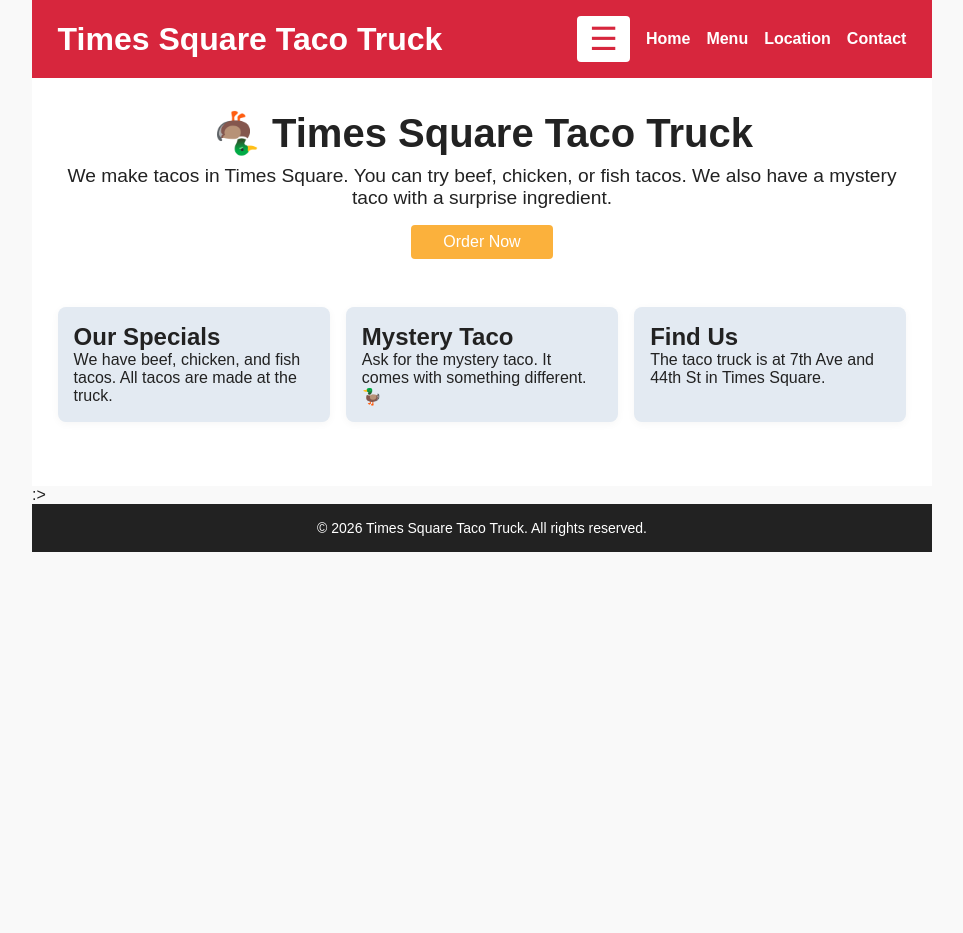
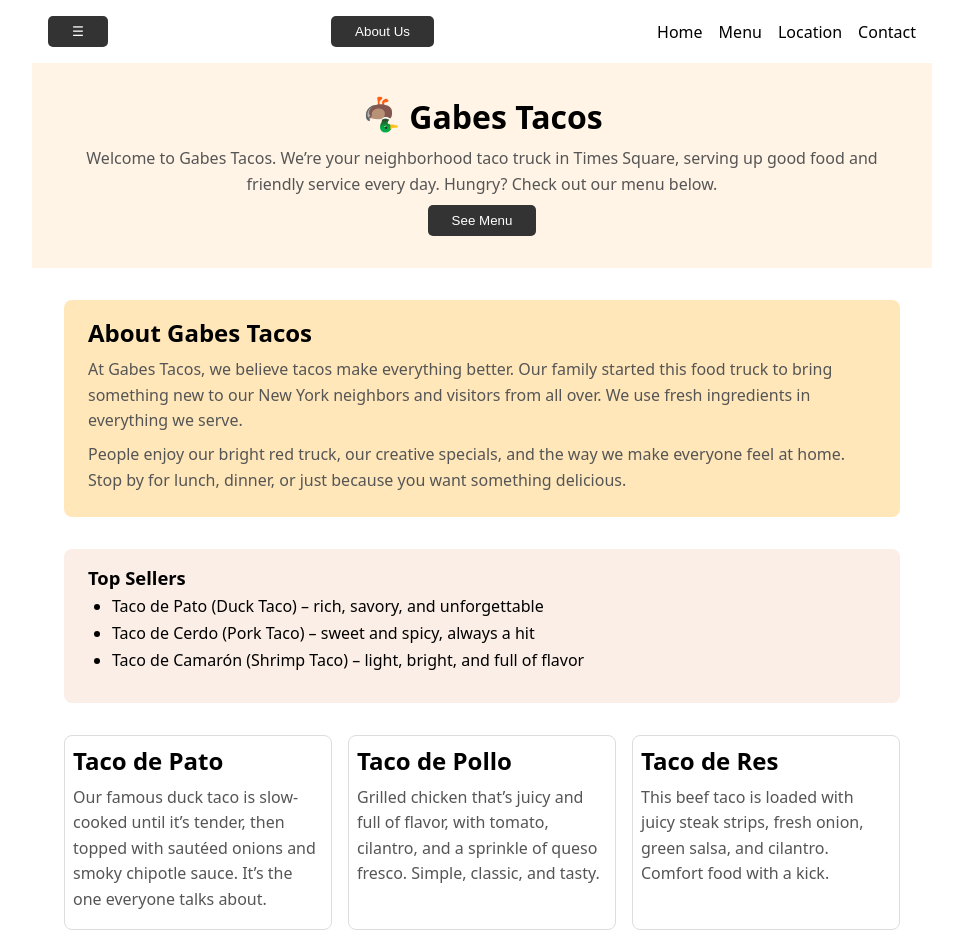
Before and after one commit to 1024481/1024481.github.io, a plain HTML site: page top_chef.html in a window 1280 px wide. Shown: the top 933 px of the page, without its empty margins (158-1121 px from the left). Before the commit the page ends 800 px from the top, so only its background shows below. Drawn offline with Linux system fonts and the light colour scheme.

Commit message:
Update Gabes Tacos page

```diff
--- a/top_chef.html
+++ b/top_chef.html
@@ -1,148 +1,135 @@
 <!DOCTYPE html>
 <html lang="en">
 <head>
-  <meta charset="UTF-8">
-  <meta name="viewport" content="width=device-width, initial-scale=1.0">
-  <title>Times Square Taco Truck</title>
+  <title>Gabes Tacos</title>
   <style>
     * { box-sizing: border-box; margin: 0; padding: 0; }
-    body {
-      font-family: Arial, sans-serif;
-      max-width: 900px;
-      margin: 0 auto;
-      background: #f9f9f9;
-      color: #222;
-      min-height: 100vh; /* vh */
-    }
-    header {
-      background: #d7263d;
-      color: #fff;
-      padding: 1rem 0; /* rem */
-    }
-    .header-content {
+    body { font-family: system-ui, sans-serif; max-width: 900px; margin: 0 auto; min-height: 100vh; /* vh */ }
+    h1 { font-size: 2rem; margin-bottom: 0.5rem; }
+    h2 { font-size: 1.5rem; margin-bottom: 0.5rem; }
+    h3 { font-size: 1.15rem; margin-bottom: 0.3rem; }
+    p { color: #555; line-height: 1.6; margin-bottom: 0.5rem; }
+    ul { padding-left: 1.5rem; margin-bottom: 1rem; }
+    li { margin-bottom: 0.3rem; }
+    button { padding: 0.5rem 1.5rem; border: none; border-radius: 5px; /* px */ background: #333; color: #fff; cursor: pointer; }
+    nav { display: flex; gap: 1rem; }
+    nav a { text-decoration: none; color: inherit; }
+    article { border: 1px solid #ddd; border-radius: 8px; overflow: hidden; }
+    /* Layout */
+    .c1 {
       display: flex;
       align-items: center;
       justify-content: space-between;
-      padding: 0 2vw; /* vw */
+      padding: 1rem; /* rem */
     }
-    .site-controls {
-      display: flex;
-      align-items: center;
-      gap: 1rem;
+    .c2 {
+      padding: 2rem; /* rem */
+      text-align: center;
+      background: #fff4e6;
     }
-    .hamburger-btn {
-      background: #fff;
-      color: #d7263d;
-      border: none;
-      border-radius: 4px; /* px */
-      font-size: 2rem; /* rem */
-      padding: 0.25rem 0.75rem;
-      cursor: pointer;
-    }
-    nav {
-      display: flex;
-      gap: 1rem;
-    }
-    nav a {
-      text-decoration: none;
-      color: #fff;
-      font-weight: bold;
-    }
-    main {
-      background: #fff;
-      padding: 2rem 2vw;
-    }
-    .hero {
-      margin-bottom: 2rem;
-      text-align: center;
-    }
-    .hero h1 {
-      font-size: 2.5rem; /* rem */
-      margin-bottom: 0.5rem;
-    }
-    .hero .taco-emoji {
-      display: inline-block;
-      transform: rotate(180deg);
-    }
-    .hero p {
-      font-size: 1.2rem;
-      margin-bottom: 1rem;
-    }
-    .cta-btn {
-      background: #fbb13c;
-      color: #fff;
-      border: none;
-      border-radius: 4px; /* px */
-      font-size: 1rem;
-      padding: 0.5rem 2rem;
-      cursor: pointer;
-      margin-bottom: 1rem;
-    }
-    .cards {
+    .c3 {
       display: grid;
       grid-template-columns: 1fr 1fr 1fr;
       gap: 1rem;
-      margin-bottom: 2rem;
+      padding: 2rem; /* rem */
     }
-    .card {
-      background: #e3eaf2;
+    .c4, .c5, .c6, .c8, .c9, .c10, .c11 {
+      padding: 0.5rem;
+      background: #fff;
+    }
+    .c7 { padding: 0.5rem; text-align: center; background: #d7263d; color: #fff; }
+    .taco-emoji {
+      display: inline-block;
+      transform: rotate(180deg);
+      font-size: 2rem;
+      margin-right: 0.5rem;
+    }
+    .about-section {
+      grid-column: span 3;
+      background: #ffe7ba;
       border-radius: 8px;
-      padding: 1rem;
-      box-shadow: 0 2px 8px rgba(0,0,0,0.04);
+      padding: 1rem 1.5rem;
+      margin-bottom: 1rem;
     }
-    footer {
-      background: #222;
-      color: #fff;
-      text-align: center;
-      padding: 1rem 0;
-      font-size: 14px; /* px */
+    .top-sellers-section {
+      grid-column: span 3;
+      background: #fbeee6;
+      border-radius: 8px;
+      padding: 1rem 1.5rem;
+      margin-bottom: 1rem;
     }
     @media (max-width: 700px) {
-      .cards {
-        grid-template-columns: 1fr;
-      }
+      .c3 { grid-template-columns: 1fr; }
+      .about-section, .top-sellers-section { grid-column: span 1; }
     }
   </style>
 </head>
 <body>
-  <header>
-    <div class="header-content">
-      <h1>Times Square Taco Truck</h1>
-      <div class="site-controls">
-        <!-- Hamburger Menu Button -->
-        <button class="hamburger-btn" aria-label="Menu">&#9776;</button>
+<header class="c1">
+  <button aria-label="Menu">&#9776;</button>
+  <button>About Us</button>
   <nav>
     <a href="#">Home</a>
     <a href="#">Menu</a>
     <a href="#">Location</a>
     <a href="#">Contact</a>
   </nav>
+</header>
+<section>
+  <div class="c2">
+    <h1><span class="taco-emoji">&#129414;</span>Gabes Tacos</h1>
+    <p>Welcome to Gabes Tacos. We’re your neighborhood taco truck in Times Square, serving up good food and friendly service every day. Hungry? Check out our menu below.</p>
+    <button>See Menu</button>
   </div>
+</section>
+<section class="c3">
+  <div class="about-section">
+    <h2>About Gabes Tacos</h2>
+    <p>At Gabes Tacos, we believe tacos make everything better. Our family started this food truck to bring something new to our New York neighbors and visitors from all over. We use fresh ingredients in everything we serve.</p>
+    <p>People enjoy our bright red truck, our creative specials, and the way we make everyone feel at home. Stop by for lunch, dinner, or just because you want something delicious.</p>
   </div>
-  </header>
-  <main>
-    <section class="hero">
-      <h1><span class="taco-emoji">&#129414;</span> Times Square Taco Truck</h1>
-      <p>We make tacos in Times Square. You can try beef, chicken, or fish tacos. We also have a mystery taco with a surprise ingredient.</p>
-      <button class="cta-btn">Order Now</button>
-    </section>
-    <section class="cards">
-      <article class="card">
-        <h2>Our Specials</h2>
-        <p>We have beef, chicken, and fish tacos. All tacos are made at the truck.</p>
+  <div class="top-sellers-section">
+    <h3>Top Sellers</h3>
+    <ul>
+      <li>Taco de Pato (Duck Taco) – rich, savory, and unforgettable</li>
+      <li>Taco de Cerdo (Pork Taco) – sweet and spicy, always a hit</li>
+      <li>Taco de Camarón (Shrimp Taco) – light, bright, and full of flavor</li>
+    </ul>
+  </div>
+  <article class="c4">
+    <h2>Taco de Pato</h2>
+    <p>Our famous duck taco is slow-cooked until it’s tender, then topped with sautéed onions and smoky chipotle sauce. It’s the one everyone talks about.</p>
   </article>
-      <article class="card">
-        <h2>Mystery Taco</h2>
-        <p>Ask for the mystery taco. It comes with something different. &#129414;</p>
+  <article class="c5">
+    <h2>Taco de Pollo</h2>
+    <p>Grilled chicken that’s juicy and full of flavor, with tomato, cilantro, and a sprinkle of queso fresco. Simple, classic, and tasty.</p>
   </article>
-      <article class="card">
+  <article class="c6">
+    <h2>Taco de Res</h2>
+    <p>This beef taco is loaded with juicy steak strips, fresh onion, green salsa, and cilantro. Comfort food with a kick.</p>
+  </article>
+  <article class="c8">
+    <h2>Taco de Cerdo</h2>
+    <p>Our pork al pastor is marinated in chili and pineapple, then grilled just right. Sweet, spicy, and a crowd-pleaser.</p>
+  </article>
+  <article class="c9">
+    <h2>Taco de Cordero</h2>
+    <p>If you’re in the mood for something different, try our lamb taco. It’s tender, herby, and comes with mild red salsa on a warm tortilla.</p>
+  </article>
+  <article class="c10">
+    <h2>Taco de Pescado</h2>
+    <p>Crispy fried fish, crunchy cabbage, chipotle-lime crema, and a squeeze of fresh lime. Great for a sunny day or any day.</p>
+  </article>
+  <article class="c11">
+    <h2>Taco de Camarón</h2>
+    <p>Shrimp sautéed in garlic and butter, topped with pico de gallo and creamy avocado slices. Bright, fresh, and satisfying.</p>
+  </article>
+  <article class="c7">
     <h2>Find Us</h2>
-        <p>The taco truck is at 7th Ave and 44th St in Times Square.</p>
+    <p>You can’t miss our bright red truck at Times Square, right on the corner of 7th Ave and 44th St, New York City. Come say hi.</p>
   </article>
 </section>
-  </main> :>
-  <footer>
-    &copy; 2026 Times Square Taco Truck. All rights reserved.
+<footer class="c7">
 </footer>
 <script>
   (function() {
```
Lines whose indentation alone changed are shown as unchanged.
